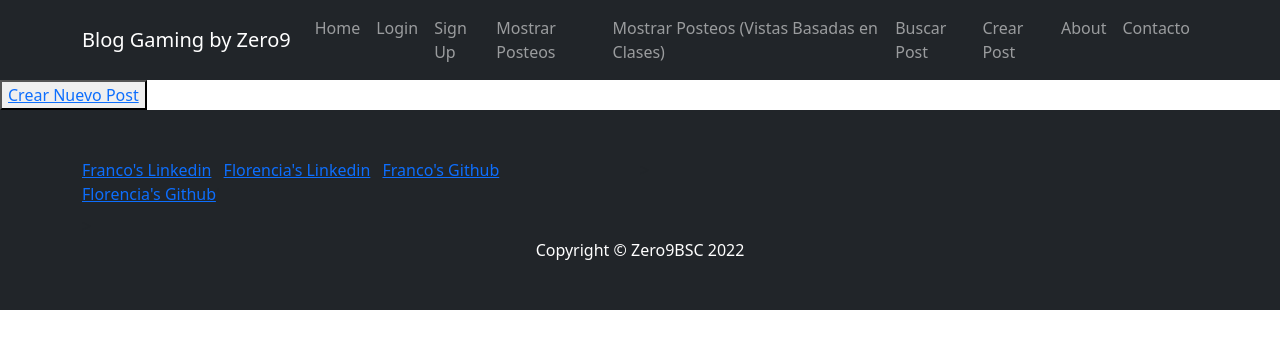
After one commit to Zero9BSC/proyecto_final_django, a Django app: page /post_list/ in a window 1280 px wide. The commit adds this page. Shown: the top 349 px of the page. Run offline with Django 4.2, Linux system fonts and the light colour scheme; data that the repository does not hold is empty; some libraries are stand-ins or nearby versions.

Commit message:
Completo con Vistas Basadas en Clases

```diff
--- a/my_blog/Home/models.py
+++ b/my_blog/Home/models.py
@@ -6,6 +6,9 @@
     sub_titulo = models.CharField(max_length=90)
     fecha = models.DateField()
     texto = models.CharField(max_length=254)
+
+    def __str__(self):
+        return f'Titulo: {self.titulo}, Sub Titulo: {self.sub_titulo}, Fecha: {self.fecha}, Contenido: {self.texto}'
 
 class PostNoticias(models.Model):
     titulo = models.CharField(max_length=90)
--- /dev/null
+++ b/my_blog/Home/templates/Home/post_list.html
@@ -0,0 +1,33 @@
+{% extends 'index.html' %}
+
+{% load static %}
+
+{% block codigoDinamico %}
+
+{% for post in object_list %}
+
+    <ul>
+        <li>
+            {{ post }}
+
+            <button>
+                <a href="{% url 'Detail' post.id %}">Ver Detalles</a>
+            </button>
+            <button>
+                <a href="{% url 'Delete' post.id %}">Eliminar</a>
+            </button>
+            <button>
+                <a href="{% url 'Update' post.id %}">Actualizar</a>
+            </button>
+        </li>
+    </ul>
+
+
+{% endfor %}
+
+<button>
+    <a href="{% url 'Create' %}">Crear Nuevo Post</a>
+</button>
+
+
+{% endblock %}
--- a/my_blog/Home/templates/index.html
+++ b/my_blog/Home/templates/index.html
@@ -23,6 +23,8 @@
                         <li class="nav-item"><a class="nav-link" href={% url 'Home' %}>Home</a></li>
                         <li class="nav-item"><a class="nav-link" href="#">Login</a></li>
                         <li class="nav-item"><a class="nav-link" href="#">Sign Up</a></li>
+                        <li class="nav-item"><a class="nav-link" href={% url 'Mostrar Posteos' %}>Mostrar Posteos</a></li>
+                        <li class="nav-item"><a class="nav-link" href={% url 'List' %}>Mostrar Posteos (Vistas Basadas en Clases)</a></li>
                         <li class="nav-item"><a class="nav-link" href={% url 'Buscar' %}>Buscar Post</a></li>
                         <li class="nav-item"><a class="nav-link" href={% url 'Crear' %}>Crear Post</a></li>
                         <li class="nav-item"><a class="nav-link" href={% url 'About' %}>About</a></li>
--- a/my_blog/Home/urls.py
+++ b/my_blog/Home/urls.py
@@ -11,4 +11,13 @@
     path('mostrar_contacto/', views.mostrar_contacto, name='Contacto'),
     path('mostrar_about/', views.mostrar_about, name='About'),
     path('mostrar_noticias/', views.mostrar_noticias, name='Noticias'),
+    path('mostrar_posteos/', views.mostrar_posteos, name='Mostrar Posteos'),
+    path('eliminar_posteos/<post_id>', views.eliminar_posteos, name='Eliminar Posteos'),
+    path('actualizar_posteos/<post_id>', views.actualizar_posteos, name='Actualizar Posteos'),
+    #path('signup/', views.SignUpView.as_view(), name='Sign Up'),
+    path('post_list/', views.PostList.as_view(), name='List'),
+    path('post_detalle/<pk>', views.PostDetailView.as_view(), name='Detail'),
+    path('post_confirm_delete/<pk>', views.PostDeleteView.as_view(), name='Delete'),
+    path('post_edit/<pk>', views.PostUpdateView.as_view(), name='Update'),
+    path('post_form/', views.PostCreateView.as_view(), name='Create'),
 ]
--- a/my_blog/Home/views.py
+++ b/my_blog/Home/views.py
@@ -1,7 +1,10 @@
 from django.shortcuts import render
 from django.http import HttpResponse
+from django.views.generic import ListView
+from django.views.generic.detail import DetailView
+from django.views.generic.edit import CreateView, UpdateView, DeleteView
 from .models import *
-from .forms import CrearPostForm, ContactoForm
+from .forms import CrearPostForm, ContactoForm, SignUpForm
 
 
 def mostrar_home(request):
@@ -48,9 +51,6 @@
                 return render(request, "buscar_post.html", {"respuesta": respuesta})
 
 
-
-
-
 def mostrar_post(request):
     return render(request, "post.html") #Solo como ejemplo para mostrar como se ve la template "post.html"
 
@@ -87,3 +87,90 @@
         formulario = ContactoForm()
 
     return render(request, "contacto.html", {"formulario": formulario})
+
+def mostrar_posteos(request):
+
+    posteos = Post.objects.all()
+
+    context = {'posteos':posteos}
+
+    return render(request, 'mostrar_posteos.html', context=context)
+
+def eliminar_posteos(request, post_id):
+
+    posteos = Post.objects.get(id=post_id)
+
+    posteos.delete()
+
+    posteos = Post.objects.all()
+
+    context = {'posteos':posteos}
+
+    return render(request, 'mostrar_posteos.html', context=context)
+
+
+def actualizar_posteos(request, post_id):
+
+    post = Post.objects.get(id=post_id)
+
+    if request.method == "POST":
+
+        formulario = CrearPostForm(request.POST)
+
+        if formulario.is_valid():
+
+            formulario_limpio = formulario.cleaned_data
+
+            #post = Post(titulo=formulario_limpio["titulo"], sub_titulo=formulario_limpio["sub_titulo"], fecha=formulario_limpio["fecha"], texto=formulario_limpio["texto"])
+
+            post.titulo = formulario_limpio['titulo']
+            post.sub_titulo = formulario_limpio['sub_titulo']
+            post.fecha = formulario_limpio['fecha']
+            post.texto = formulario_limpio['texto']
+
+            post.save()
+
+            return render(request, "Home/templates/index.html")
+    else:
+        formulario = CrearPostForm(initial={'titulo': post.titulo, 'sub_titulo': post.sub_titulo, 'fecha': post.fecha, 'texto': post.texto})
+
+        return render(request, "actualizar_post.html", {"formulario": formulario})
+
+class PostDetailView(DetailView):
+
+    model = Post
+    template_name = 'Home/post_detalle.html'
+
+
+class PostList(ListView):
+
+    model = Post
+    template_name = 'Home/post_list.html'
+
+class PostDeleteView(DeleteView):
+
+    model = Post
+    success_url = '/post_list' #posible solucion a crear post que no redirecciona bien al index
+
+class PostUpdateView(UpdateView):
+
+    model = Post
+    success_url = '/post_list' #posible solucion a crear post que no redirecciona bien al index
+    fields = ['titulo', 'sub_titulo', 'fecha', 'texto']
+
+
+class PostCreateView(CreateView):
+
+    model = Post
+    success_url = '/post_list' #posible solucion a crear post que no redirecciona bien al index
+    fields = ['titulo', 'sub_titulo', 'fecha', 'texto']
+
+
+
+
+
+#class SignUpView(CreateView):
+#
+#    form_class = SignUpForm
+#    success_url = ''
+#    template_name = 'registro.html'
```
Also changed, not shown: my_blog/Home/forms.py (+14 -0 lines), my_blog/Home/templates/Home/post_confirm_delete.html (added, +14 -0 lines), my_blog/Home/templates/Home/post_detalle.html (added, +18 -0 lines), my_blog/Home/templates/Home/post_form.html (added, +14 -0 lines), my_blog/Home/templates/actualizar_post.html (added, +18 -0 lines), my_blog/Home/templates/mostrar_posteos.html (added, +21 -0 lines), my_blog/Home/templates/post_todo.html (deleted, +0 -9 lines).
